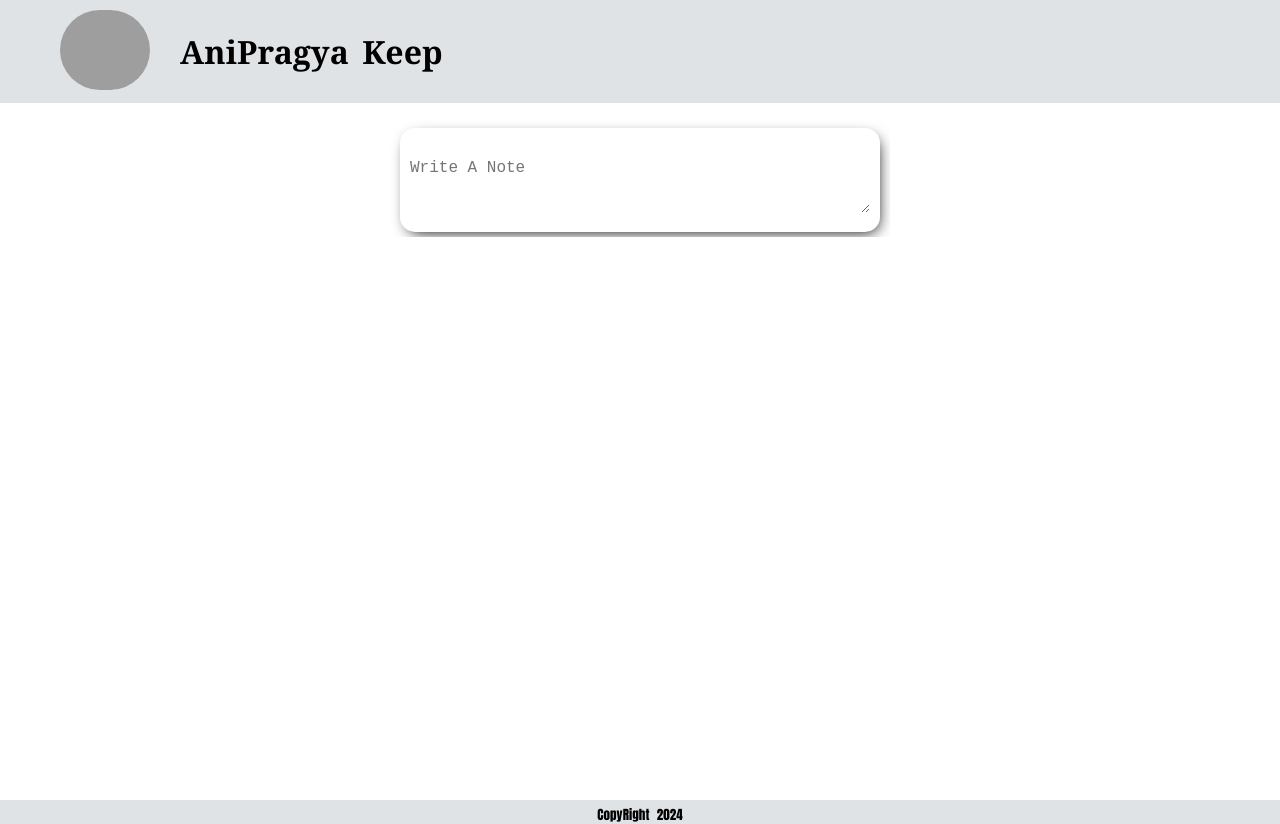
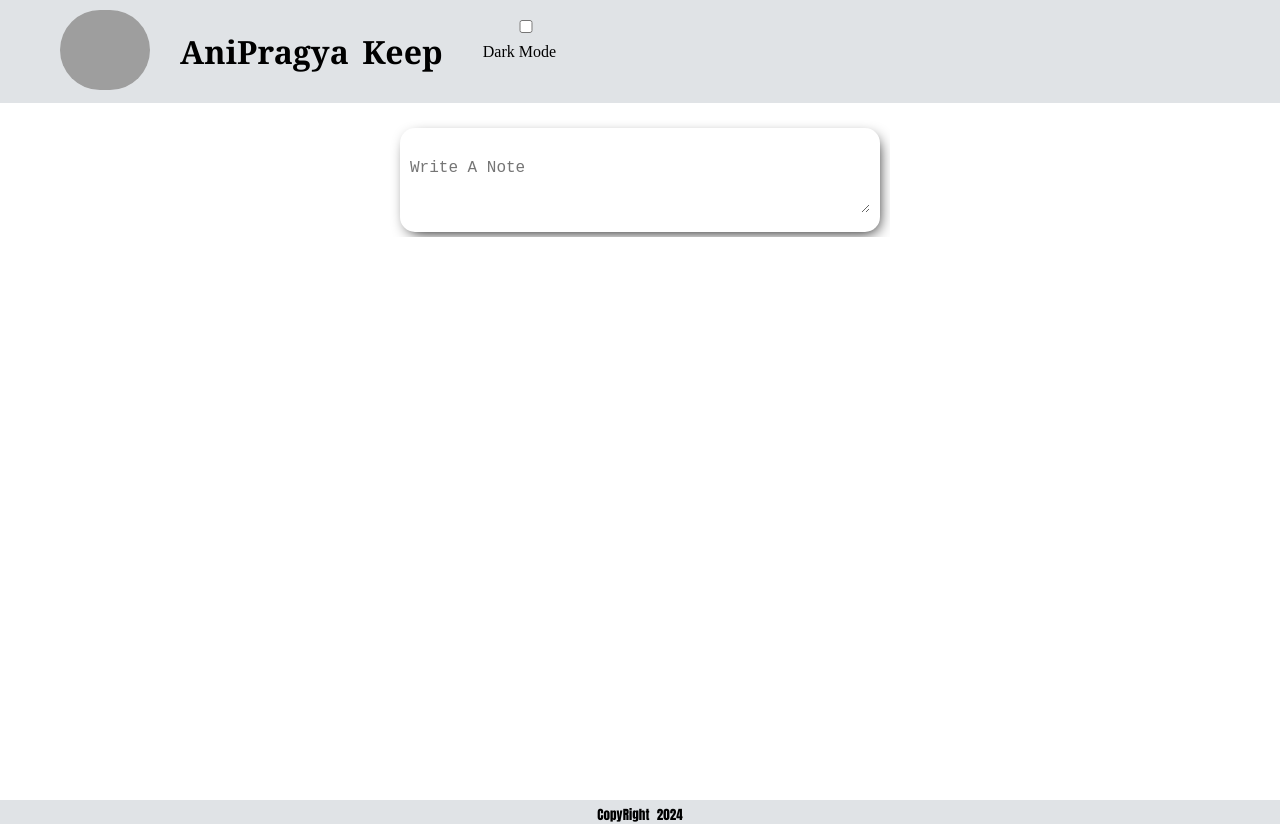
Before and after one commit to Pragyani/react-project, a React (Create React App) app: page / in a window 1280 px wide. Built offline with nearby package versions, Linux system fonts and the light colour scheme; grey boxes are pictures that could not be loaded.

Commit message:
ad : props to the header.jsx

```diff
--- a/src/Header.jsx
+++ b/src/Header.jsx
@@ -1,14 +1,23 @@
 import React from "react";
 import Img from "./Images/logo";
 
+export const Header = ({ toggleTheme, isDarkMode }) => {
+    return (
+        <div className="header">
+            <img src={Img} alt="logo" width="90" height="80" />
+            <p>AniPragya Keep</p>
 
- export const Header = () => {
-    return (
-        <>
-            <div className="header">
-                <img src={Img} alt="logo" width='90' height='80' />
-                <p>AniPragya Keep</p>
+            {/* Theme toggle checkbox */}
+            <div className="theme-toggle">
+                <label>
+                    <input
+                        type="checkbox"
+                        checked={isDarkMode}
+                        onChange={toggleTheme}
+                    />
+                    Dark Mode
+                </label>
             </div>
-        </>
-    )
-}
+        </div>
+    );
+};
```
